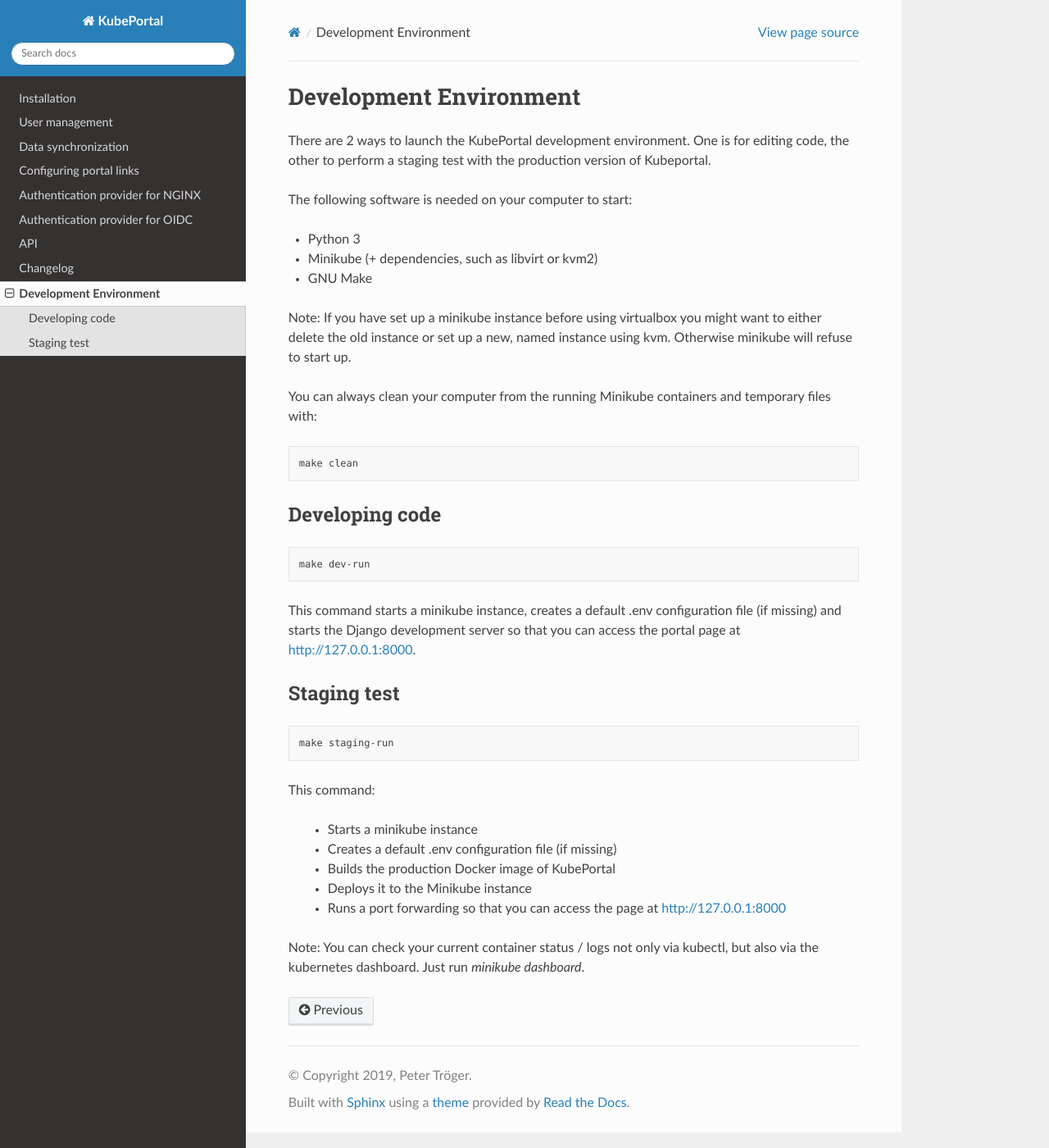
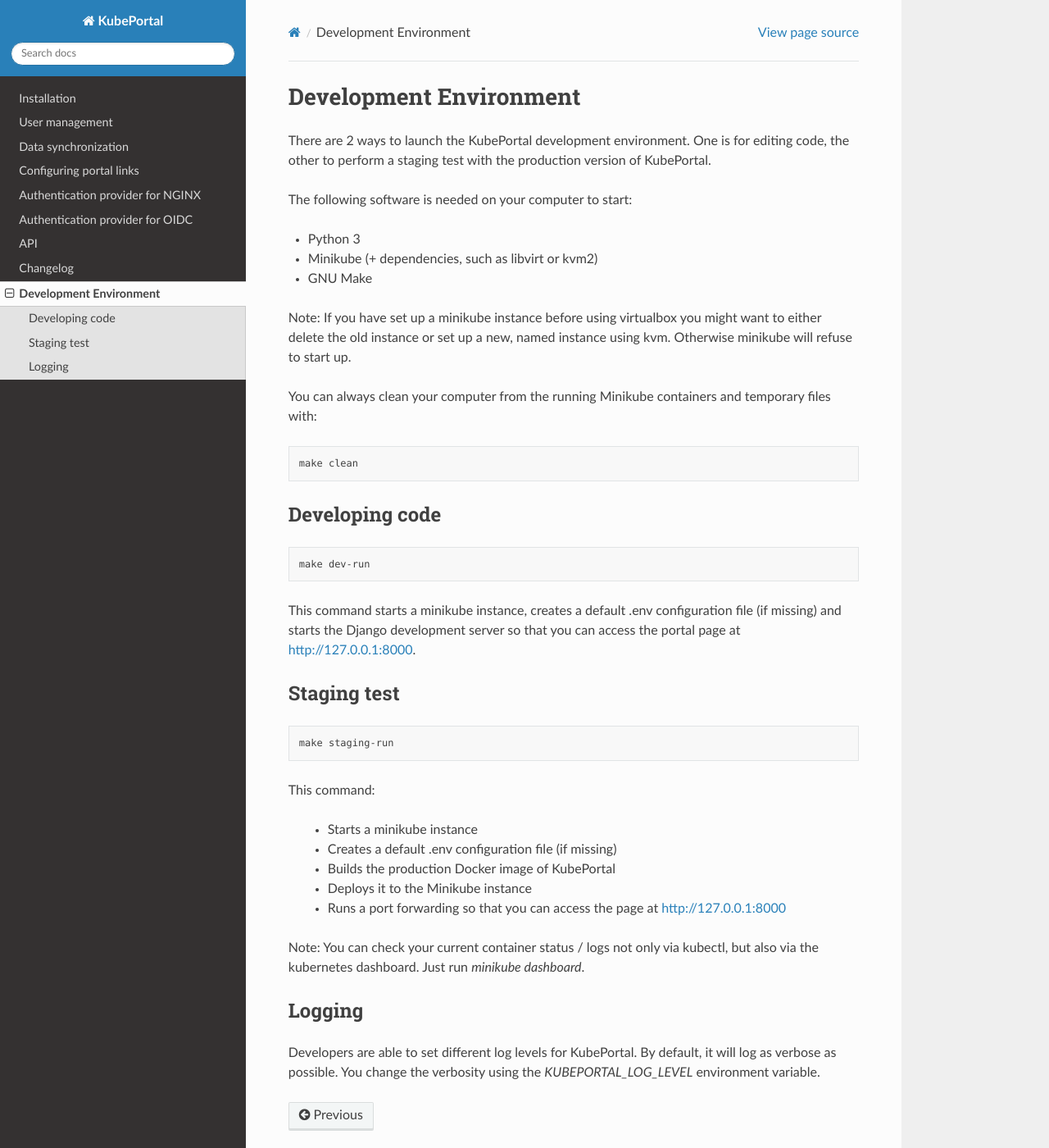
Before and after one commit to kubeportal/kubeportal, a Sphinx documentation site: the page built from docs/dev-env.rst, in a window 1280 px wide and 1400 px high. Shown: the whole window at 82% size. Built offline with Sphinx 7.4.7 and the Read the Docs theme 2.0.0, drawn with Linux system fonts in a browser that asks for light colours.

Commit message:
implemented log levels and environment variable to specify them. Related to #37

```diff
--- a/docs/dev-env.rst
+++ b/docs/dev-env.rst
@@ -3,7 +3,7 @@
 
 There are 2 ways to launch the KubePortal development environment. One is for
 editing code, the other to perform a staging test with the production version
-of Kubeportal.
+of KubePortal.
 
 The following software is needed on your computer to start:
 
@@ -49,3 +49,8 @@
 
 Note: You can check your current container status / logs not only via kubectl, but also
 via the kubernetes dashboard. Just run `minikube dashboard`.
+
+Logging
+=======
+
+Developers are able to set different log levels for KubePortal. By default, it will log as verbose as possible. You change the verbosity using the `KUBEPORTAL_LOG_LEVEL` environment variable.
--- a/docs/installation.rst
+++ b/docs/installation.rst
@@ -30,6 +30,10 @@
 KUBEPORTAL_EMAIL_HOST                 The SMTP server used by the web site for sending mails.
 KUBEPORTAL_DATABASE_URL               The database to be used as URL (see `formatting examples <https://github.com/jacobian/dj-database-url>`), e.g. ``sqlite:////data/kubeportal.sqlite3``.
 KUBEPORTAL_REDIRECT_HOSTS             Hosts that redirect to the KubePortal web page, typically to perform OAuth authenication. Example: ``grafana.example.com, registry.example.com``.
+KUBEPORTAL_LOG_LEVEL                  Sets the verbosity of the logging.
+                                      0=maximum verbosity (default),
+                                      1=warnings,
+                                      2=critical problems
 ===================================== ============================================================================
 
 
```
Also changed, not shown: kubeportal/__init__.py (+12 -0 lines).
